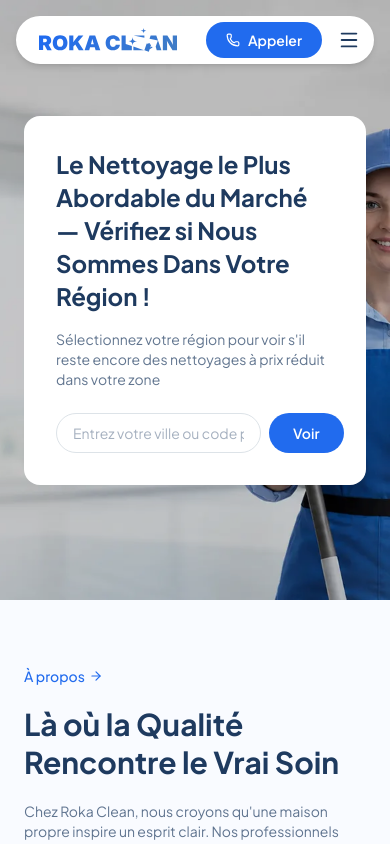
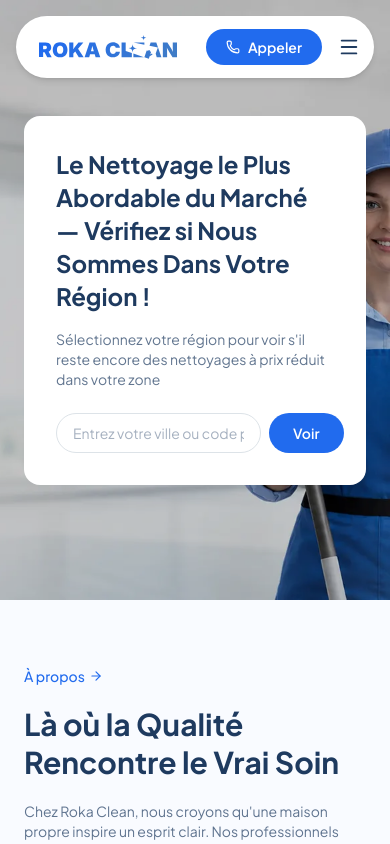
Before and after one commit to mehdibenrabiaa/roka_clean, a Next.js app: page / in a window 390 px wide. Shown: the top 844 px of the page. Built offline with nearby package versions, Linux system fonts and the light colour scheme.

Commit message:
Taller mobile navbar

```diff
--- a/src/components/Navbar.tsx
+++ b/src/components/Navbar.tsx
@@ -22,7 +22,7 @@ const navLinks = [
 export default function Navbar() {
   return (
     <header className="fixed top-0 left-0 right-0 z-50 w-full px-4 py-4 flex flex-col items-center">
-      <nav className="w-full max-w-6xl bg-white rounded-full px-[6px] py-[5px] flex items-center justify-between shadow-md">
+      <nav className="w-full max-w-6xl bg-white rounded-full px-[6px] py-3 md:py-[5px] flex items-center justify-between shadow-md">
 
         {/* Logo */}
         <Link href="/" className="flex items-center ml-4">
```
